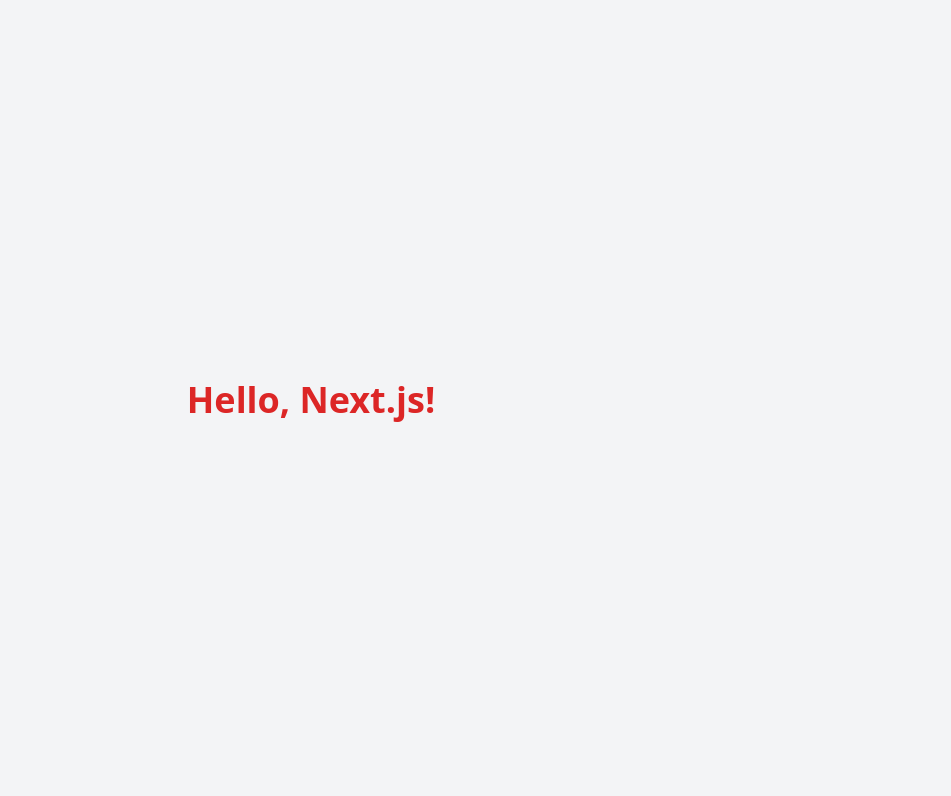
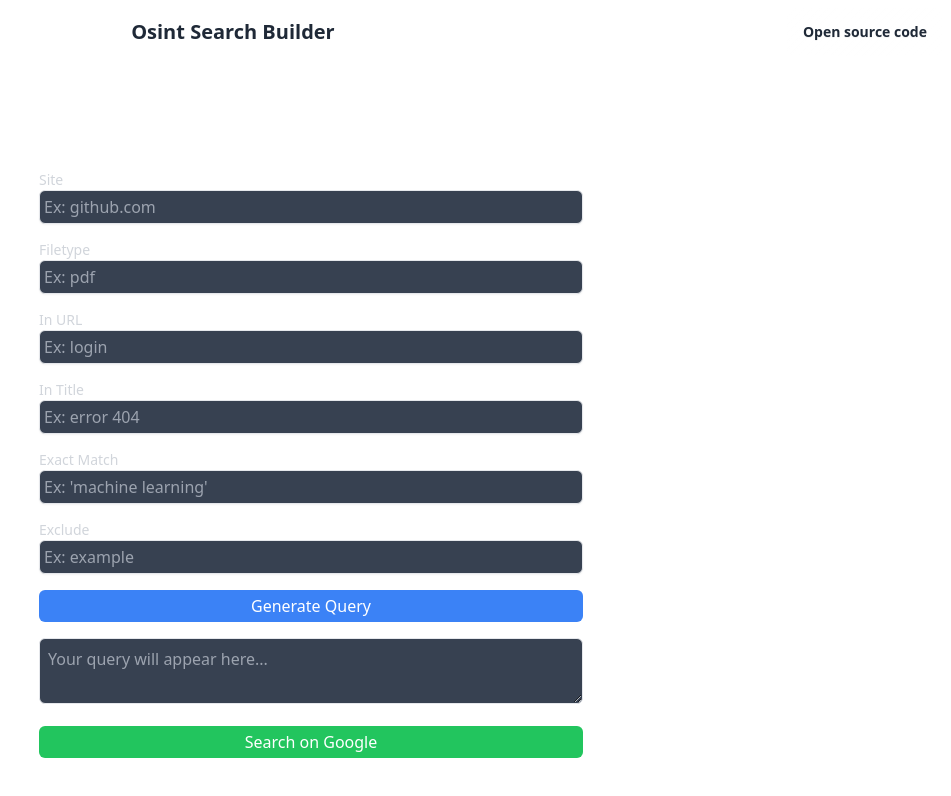
Before and after one commit to AllanDantas21/osint_search_builder, a Next.js app: page / in a window 1280 px wide. Shown: the top 796 px of the page, without its empty margins (329-1280 px from the left). Built offline with nearby package versions, Linux system fonts and the light colour scheme.

Commit message:
add daysiUI and improve header style

```diff
--- /dev/null
+++ b/app/components/header.tsx
@@ -0,0 +1,12 @@
+import StarButton from './star';
+
+export default function Header() {
+    return (
+        <div className="navbar bg-base-100">
+            <div className="flex-1 flex justify-center">
+                <a className="btn btn-ghost text-xl">Osint Search Builder</a>
+            </div>
+            <StarButton />
+        </div>
+    );
+}
--- /dev/null
+++ b/app/components/star.tsx
@@ -0,0 +1,13 @@
+import React from 'react';
+
+const StarButton: React.FC = () => {
+    const handleRedirect = () => {
+        window.location.href = 'https://github.com/allandantas21/osint_search_builder';
+    };
+
+    return (
+        <button className="btn glass" onClick={handleRedirect}>Open source code</button>
+    );
+};
+
+export default StarButton;
--- a/app/page.tsx
+++ b/app/page.tsx
@@ -1,8 +1,169 @@
+"use client"
+import React, { useState } from "react";
+import Header from "./components/header";
 
-export default function Page() {
+function Page() {
+    const [formValues, setFormValues] = useState({
+        site: "",
+        filetype: "",
+        inurl: "",
+        intitle: "",
+        exact: "",
+        exclude: "",
+    });
+
+    const [query, setQuery] = useState("");
+    const [errorMessage, setErrorMessage] = useState("");
+
+    const handleChange = (e: React.ChangeEvent<HTMLInputElement>) => {
+        const { id, value } = e.target;
+        setFormValues({ ...formValues, [id]: value });
+    };
+
+    const buildQuery = () => {
+        let newQuery = "";
+
+        if (formValues.site) newQuery += `site:${formValues.site} `;
+        if (formValues.filetype) newQuery += `filetype:${formValues.filetype} `;
+        if (formValues.inurl) newQuery += `inurl:${formValues.inurl} `;
+        if (formValues.intitle) newQuery += `intitle:${formValues.intitle} `;
+        if (formValues.exact) newQuery += `"${formValues.exact}" `;
+        if (formValues.exclude) newQuery += `-${formValues.exclude} `;
+
+        setQuery(newQuery.trim());
+        setErrorMessage(""); // Clear any previous error message
+    };
+
+    const executeSearch = () => {
+        if (query) {
+            window.open(`https://www.google.com/search?q=${encodeURIComponent(query)}`, "_blank");
+        } else {
+            setErrorMessage("Please build a query first.");
+        }
+    };
+
     return (
-        <div className="flex items-center justify-center min-h-screen bg-gray-100">
-            <h1 className="text-4xl font-bold text-red-600">Hello, Next.js!</h1>
-        </div>
+        <>
+            <Header />
+            <div className="min-h-screen p-24 bg-base-100 text-white flex justify-center items-center">
+                <div className="w-1/2">
+                    <form className="space-y-4">
+                        <div>
+                            <label htmlFor="site" className="block text-sm font-medium text-gray-300">
+                                Site
+                            </label>
+                            <input
+                                type="text"
+                                id="site"
+                                placeholder="Ex: github.com"
+                                value={formValues.site}
+                                onChange={handleChange}
+                                className="w-full p-1 border rounded-md shadow-sm bg-gray-700 text-white"
+                            />
+                        </div>
+
+                        <div>
+                            <label htmlFor="filetype" className="block text-sm font-medium text-gray-300">
+                                Filetype
+                            </label>
+                            <input
+                                type="text"
+                                id="filetype"
+                                placeholder="Ex: pdf"
+                                value={formValues.filetype}
+                                onChange={handleChange}
+                                className="w-full p-1 border rounded-md shadow-sm bg-gray-700 text-white"
+                            />
+                        </div>
+
+                        <div>
+                            <label htmlFor="inurl" className="block text-sm font-medium text-gray-300">
+                                In URL
+                            </label>
+                            <input
+                                type="text"
+                                id="inurl"
+                                placeholder="Ex: login"
+                                value={formValues.inurl}
+                                onChange={handleChange}
+                                className="w-full p-1 border rounded-md shadow-sm bg-gray-700 text-white"
+                            />
+                        </div>
+
+                        <div>
+                            <label htmlFor="intitle" className="block text-sm font-medium text-gray-300">
+                                In Title
+                            </label>
+                            <input
+                                type="text"
+                                id="intitle"
+                                placeholder="Ex: error 404"
+                                value={formValues.intitle}
+                                onChange={handleChange}
+                                className="w-full p-1 border rounded-md shadow-sm bg-gray-700 text-white"
+                            />
+                        </div>
+
+                        <div>
+                            <label htmlFor="exact" className="block text-sm font-medium text-gray-300">
+                                Exact Match
+                            </label>
+                            <input
+                                type="text"
+                                id="exact"
+                                placeholder="Ex: 'machine learning'"
+                                value={formValues.exact}
+                                onChange={handleChange}
+                                className="w-full p-1 border rounded-md shadow-sm bg-gray-700 text-white"
+                            />
+                        </div>
+
+                        <div>
+                            <label htmlFor="exclude" className="block text-sm font-medium text-gray-300">
+                                Exclude
+                            </label>
+                            <input
+                                type="text"
+                                id="exclude"
+                                placeholder="Ex: example"
+                                value={formValues.exclude}
+                                onChange={handleChange}
+                                className="w-full p-1 border rounded-md shadow-sm bg-gray-700 text-white"
+                            />
+                        </div>
+
+                        <button
+                            type="button"
+                            onClick={buildQuery}
+                            className="w-full py-1 px-2 bg-blue-500 text-white rounded-md hover:bg-blue-600"
+                        >
+                            Generate Query
+                        </button>
+                    </form>
+
+                    <textarea
+                        readOnly
+                        value={query}
+                        className="w-full mt-4 p-2 border rounded-md bg-gray-700 text-white"
+                        placeholder="Your query will appear here..."
+                    ></textarea>
+
+                    {errorMessage && (
+                        <div className="mt-2 text-red-500">
+                            {errorMessage}
+                        </div>
+                    )}
+
+                    <button
+                        onClick={executeSearch}
+                        className="mt-4 w-full py-1 px-2 bg-green-500 text-white rounded-md hover:bg-green-600"
+                    >
+                        Search on Google
+                    </button>
+                </div>
+            </div>
+        </>
     );
 }
+
+export default Page;
--- a/package.json
+++ b/package.json
@@ -12,6 +12,7 @@
     "@types/node": "22.10.1",
     "@types/react": "18.3.12",
     "autoprefixer": "^10.4.20",
+    "daisyui": "^4.12.14",
     "postcss": "^8.4.49",
     "tailwindcss": "^3.4.15",
     "typescript": "5.7.2"
--- a/tailwind.config.js
+++ b/tailwind.config.js
@@ -9,5 +9,7 @@
   theme: {
     extend: {},
   },
-  plugins: [],
+  plugins: [
+    require('daisyui'),
+  ],
 }
```
Also changed, not shown: 1 other file (tests, documents, lock files or other folders).
